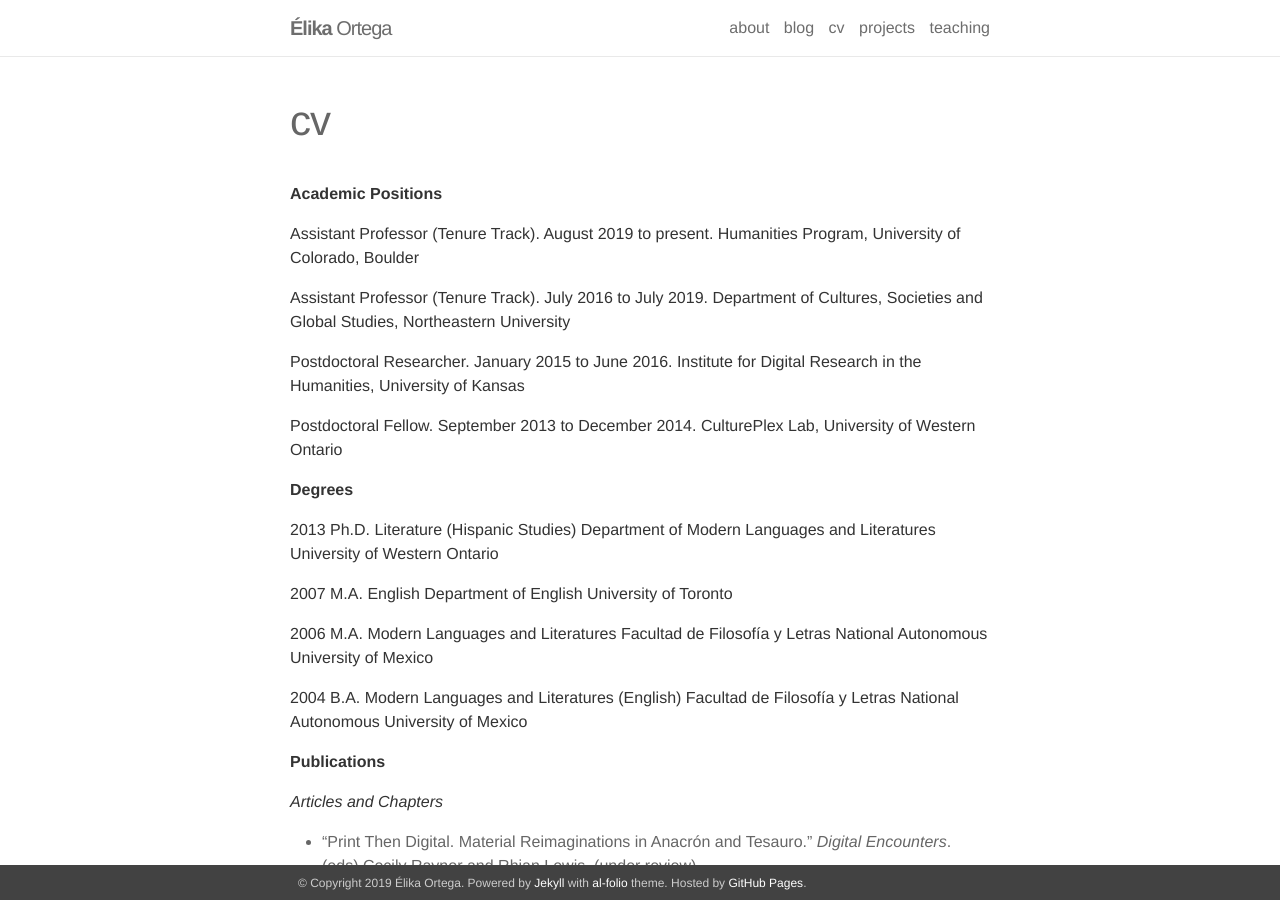
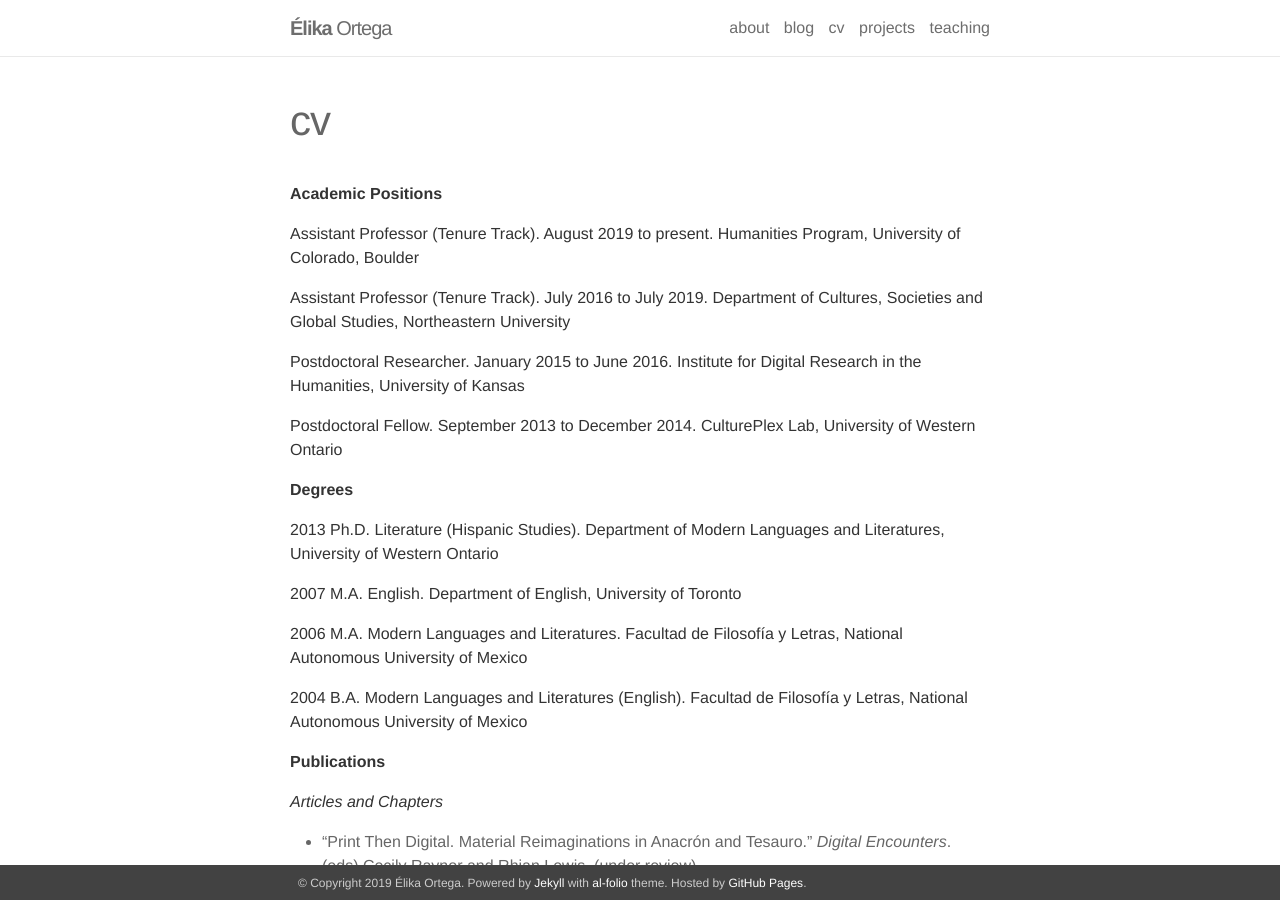
Before and after one commit to elikaortega/elikaortegadotnet, a Jekyll site: the page built from _pages/cv.md, in a window 1280 px wide and 900 px high. Built offline with Jekyll 4.4.1, drawn with Linux system fonts in a browser that asks for light colours; nearby versions of some CDN libraries.

Commit message:
updated degrees info

```diff
--- a/_pages/cv.md
+++ b/_pages/cv.md
@@ -30,20 +30,20 @@ University of Western Ontario
 
 **Degrees**
 
-2013 Ph.D. Literature (Hispanic Studies)
-Department of Modern Languages and Literatures
+2013 Ph.D. Literature (Hispanic Studies).
+Department of Modern Languages and Literatures,
 University of Western Ontario
 
-2007 M.A. English
-Department of English
+2007 M.A. English.
+Department of English,
 University of Toronto
 
-2006 M.A. Modern Languages and Literatures
-Facultad de Filosofía y Letras
+2006 M.A. Modern Languages and Literatures.
+Facultad de Filosofía y Letras,
 National Autonomous University of Mexico
 
-2004 B.A. Modern Languages and Literatures (English)
-Facultad de Filosofía y Letras
+2004 B.A. Modern Languages and Literatures (English).
+Facultad de Filosofía y Letras,
 National Autonomous University of Mexico
 
 
```
